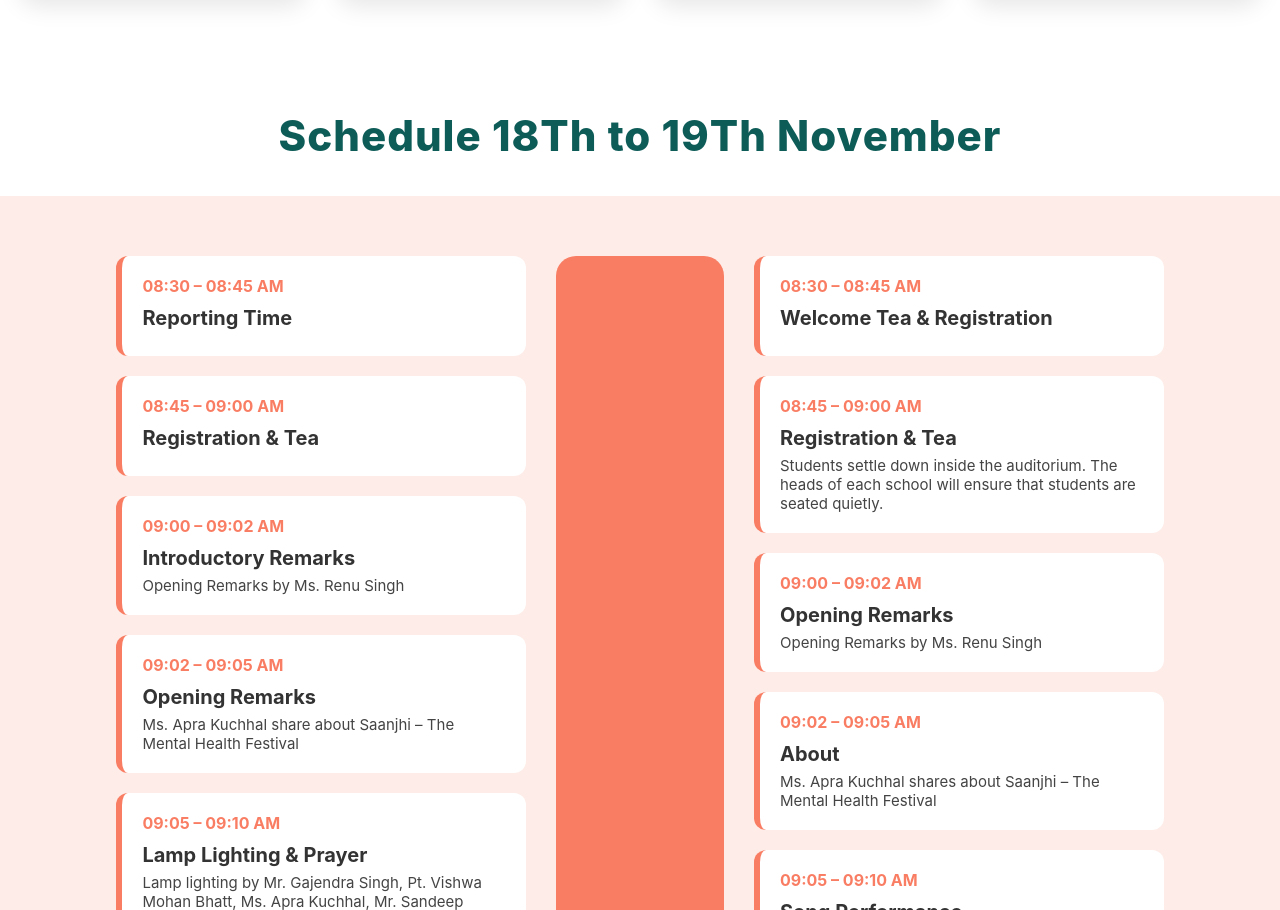
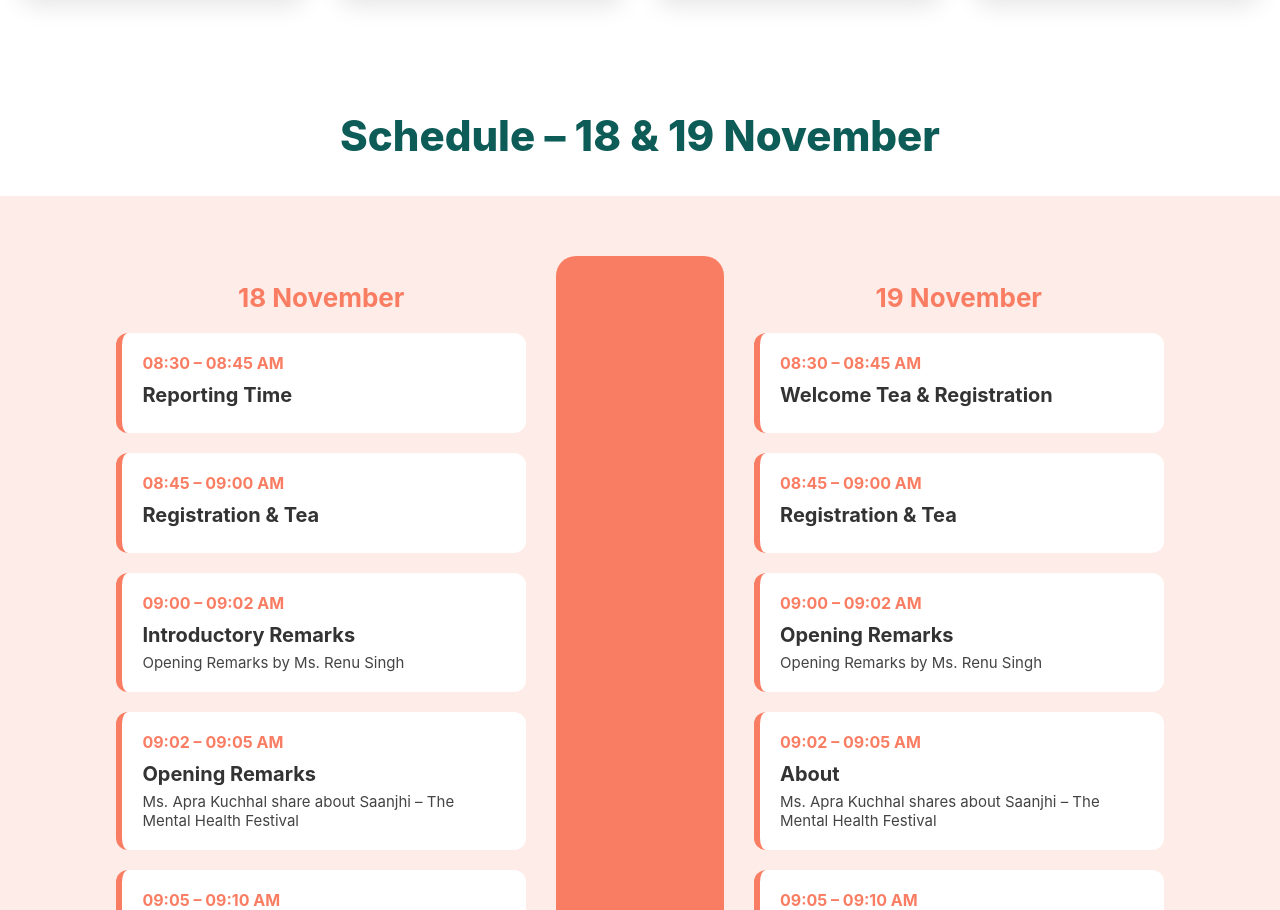
Before and after one commit to Manish-sikar/my-app, a React (Create React App) app: page / in a window 1280 px wide. Shown: the part 4022-4932 px from the top of the page. Built offline with nearby package versions, Linux system fonts and the light colour scheme.

Commit message:
Update Schedule.jsx

```diff
--- a/src/Herosection/Schedule.jsx
+++ b/src/Herosection/Schedule.jsx
@@ -2,15 +2,8 @@ import React from "react";
 
 const Schedule = () => {
   const leftData = [
-    {
-      time: "08:30 – 08:45 AM",
-      title: "Reporting Time",
-    },
-    {
-      time: "08:45 – 09:00 AM",
-      title: "Registration & Tea",
-      // desc: "Students settle down inside the auditorium. The heads of each school will ensure that students are seated quietly.",
-    },
+    { time: "08:30 – 08:45 AM", title: "Reporting Time" },
+    { time: "08:45 – 09:00 AM", title: "Registration & Tea" },
     {
       time: "09:00 – 09:02 AM",
       title: "Introductory Remarks",
@@ -46,28 +39,13 @@ const Schedule = () => {
       title: "Stress & Anxiety Management",
       desc: "Session on “Tools to Manage Stress & Anxiety” by Ms. Riri Trivedi",
     },
-    {
-      time: "12:20 PM",
-      title: "Concluding Remarks",
-      desc: "Concluding Remarks",
-    },
-    {
-      time: "12:30 PM",
-      title: "Departure",
-      desc: "Departure of students",
-    },
+    { time: "12:20 PM", title: "Concluding Remarks", desc: "Concluding Remarks" },
+    { time: "12:30 PM", title: "Departure", desc: "Departure of students" },
   ];
 
   const rightData = [
-    {
-      time: "08:30 – 08:45 AM",
-      title: "Welcome Tea & Registration",
-    },
-    {
-      time: "08:45 – 09:00 AM",
-      title: "Registration & Tea",
-      desc: "Students settle down inside the auditorium. The heads of each school will ensure that students are seated quietly.",
-    },
+    { time: "08:30 – 08:45 AM", title: "Welcome Tea & Registration" },
+    { time: "08:45 – 09:00 AM", title: "Registration & Tea" },
     {
       time: "09:00 – 09:02 AM",
       title: "Opening Remarks",
@@ -123,11 +101,7 @@ const Schedule = () => {
       title: "Song Performance",
       desc: "Song by IIS, Shipra Path",
     },
-    {
-      time: "12:30 PM",
-      title: "Departure",
-      desc: "Departure of Students",
-    },
+    { time: "12:30 PM", title: "Departure", desc: "Departure of Students" },
   ];
 
   return (
@@ -137,7 +111,6 @@ const Schedule = () => {
           text-align: center;
           font-size: 42px;
           font-weight: 800;
-          letter-spacing: 1px;
           margin-top: 40px;
           color: #0E5C58;
         }
@@ -152,9 +125,14 @@ const Schedule = () => {
 
         .column {
           width: 32%;
-          display: flex;
-          flex-direction: column;
-          gap: 20px;
+        }
+
+        .day-heading {
+          text-align: center;
+          font-size: 26px;
+          font-weight: 700;
+          margin-bottom: 20px;
+          color: #F97D63;
         }
 
         .event-box {
@@ -162,6 +140,7 @@ const Schedule = () => {
           border-radius: 12px;
           background: white;
           border-left: 6px solid #F97D63;
+          margin-bottom: 20px;
         }
 
         .event-time {
@@ -182,6 +161,7 @@ const Schedule = () => {
           color: #444;
         }
 
+        /* Center strip */
         .center-strip {
           width: 10%;
           background: #F97D63;
@@ -201,24 +181,28 @@ const Schedule = () => {
             align-items: center;
           }
 
-          .column, .center-strip {
+          .column {
             width: 90%;
           }
 
           .center-strip {
+            width: 90%;
             writing-mode: horizontal-tb;
             transform: none;
-            font-size: 28px;
+            font-size: 26px;
             padding: 10px;
           }
         }
       `}</style>
 
-      <h2 className="schedule-heading">Schedule 18Th to 19Th November </h2>
+      <h2 className="schedule-heading">Schedule – 18 & 19 November</h2>
 
       <div className="schedule-wrapper">
 
+        {/* LEFT SIDE */}
         <div className="column">
+          <h3 className="day-heading">18 November</h3>
+
           {leftData.map((item, index) => (
             <div className="event-box" key={index}>
               <div className="event-time">{item.time}</div>
@@ -228,9 +212,13 @@ const Schedule = () => {
           ))}
         </div>
 
+        {/* CENTER STRIP */}
         <div className="center-strip">EVENT SCHEDULE</div>
 
+        {/* RIGHT SIDE */}
         <div className="column">
+          <h3 className="day-heading">19 November</h3>
+
           {rightData.map((item, index) => (
             <div className="event-box" key={index}>
               <div className="event-time">{item.time}</div>
```
